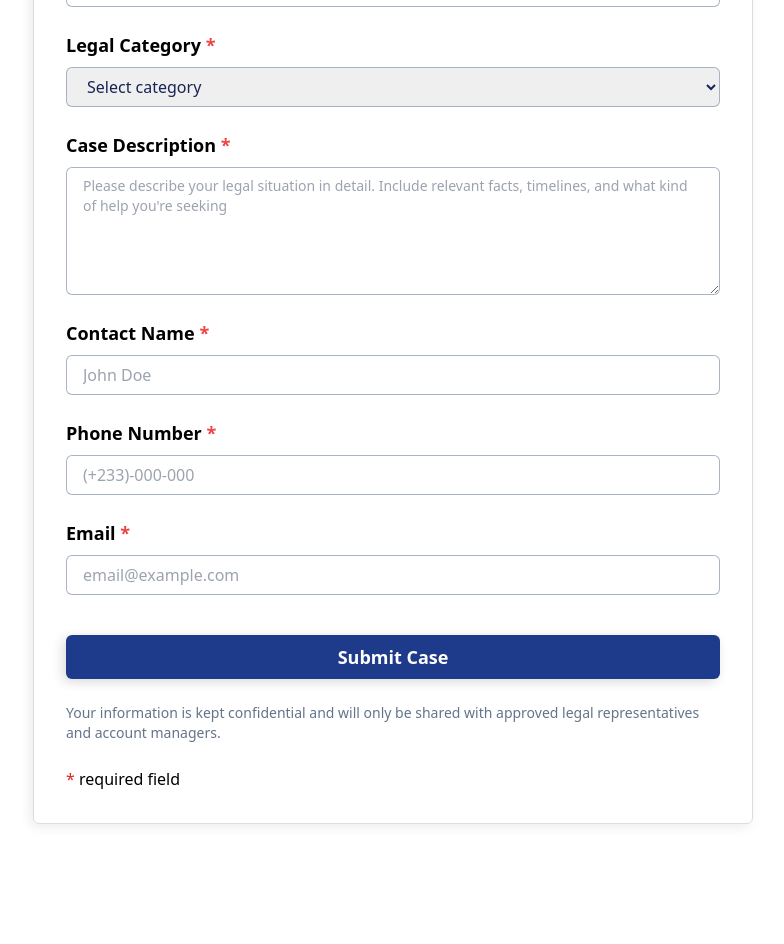
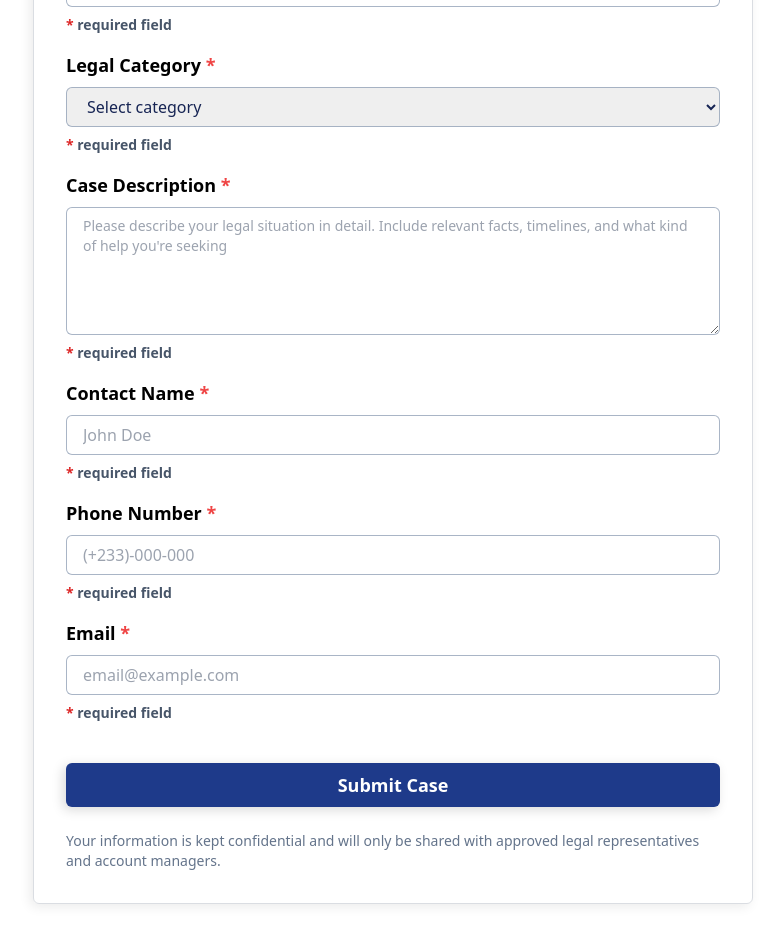
Before and after one commit to WindowsM16a/freelegal-web, a React (Vite) app: page /submit in a window 1280 px wide. Shown: the part 500-1444 px from the top of the page, without its empty margins (247-1031 px from the left). Before the commit the page ends 1372 px from the top, so only its background shows below. Built offline with nearby package versions, Linux system fonts and the light colour scheme.

Commit message:
feat(forms): change the 'required field' locations

```diff
--- a/src/pages/submit.tsx
+++ b/src/pages/submit.tsx
@@ -76,7 +76,7 @@ const Submit = () => {
 							</button>
 						</div>
 					</div>
-					<div id="inputs" className="w-full flex flex-col gap-6 ">
+					<div id="inputs" className="w-full flex flex-col gap-4 ">
 						<label
 							htmlFor="caseTitle"
 							className="flex flex-col text-lg font-semibold gap-2"
@@ -92,6 +92,9 @@ const Submit = () => {
 								placeholder="Brief title describing your legal issue"
 								className="border border-slate-400/80 rounded-md text-base font-normal h-10 px-4   focus:outline focus:outline-slate-900"
 							/>
+							<p className="text-sm text-slate-600">
+								<span className="text-red-600">*</span> required field
+							</p>
 						</label>
 						<label
 							htmlFor="caseTitle"
@@ -118,6 +121,9 @@ const Submit = () => {
 								<option value="criminalDefense">Criminal Defense</option>
 								<option value="other">Other</option>
 							</select>
+							<p className="text-sm text-slate-600">
+								<span className="text-red-600">*</span> required field
+							</p>
 						</label>
 						<label
 							htmlFor="description"
@@ -135,6 +141,9 @@ const Submit = () => {
 								data-gramm={false}
 								spellCheck={false}
 							/>
+							<p className="text-sm text-slate-600">
+								<span className="text-red-600">*</span> required field
+							</p>
 						</label>
 						<label
 							htmlFor="name"
@@ -151,6 +160,9 @@ const Submit = () => {
 								placeholder="John Doe"
 								className="border border-slate-400/80 rounded-md text-base font-normal h-10 px-4   focus:outline focus:outline-slate-900"
 							/>
+							<p className="text-sm text-slate-600">
+								<span className="text-red-600">*</span> required field
+							</p>
 						</label>
 						<label
 							htmlFor="tel"
@@ -167,6 +179,9 @@ const Submit = () => {
 								placeholder="(+233)-000-000"
 								className="border border-slate-400/80 rounded-md text-base font-normal h-10 px-4   focus:outline focus:outline-slate-900"
 							/>
+							<p className="text-sm text-slate-600">
+								<span className="text-red-600">*</span> required field
+							</p>
 						</label>
 						<label
 							htmlFor="email"
@@ -183,6 +198,9 @@ const Submit = () => {
 								placeholder="email@example.com"
 								className="border border-slate-400/80 rounded-md text-base font-normal h-10 px-4   focus:outline focus:outline-slate-900"
 							/>
+							<p className="text-sm text-slate-600">
+								<span className="text-red-600">*</span> required field
+							</p>
 						</label>
 					</div>
 					<button
@@ -194,9 +212,6 @@ const Submit = () => {
 					<p className="text-sm text-slate-500">
 						Your information is kept confidential and will only be shared with
 						approved legal representatives and account managers.
-					</p>
-					<p>
-						<span className="text-red-600">*</span> required field
 					</p>
 				</form>
 				{showModal && (
@@ -268,6 +283,9 @@ const Submit = () => {
 								placeholder="Brief title describing your legal issue"
 								className="border border-slate-400/80 rounded-md text-base font-normal h-10 px-4 focus:outline focus:outline-slate-900"
 							/>
+							<p className="text-sm text-slate-600">
+								<span className="text-red-600">*</span> required field
+							</p>
 						</label>
 
 						<label
@@ -300,6 +318,9 @@ const Submit = () => {
 								<option value="criminalDefense">Criminal Defense</option>
 								<option value="other">Other</option>
 							</select>
+							<p className="text-sm text-slate-600">
+								<span className="text-red-600">*</span> required field
+							</p>
 						</label>
 
 						<label
@@ -318,6 +339,9 @@ const Submit = () => {
 								data-gramm="false"
 								spellCheck="false"
 							/>
+							<p className="text-sm text-slate-600">
+								<span className="text-red-600">*</span> required field
+							</p>
 						</label>
 
 						<label
```
